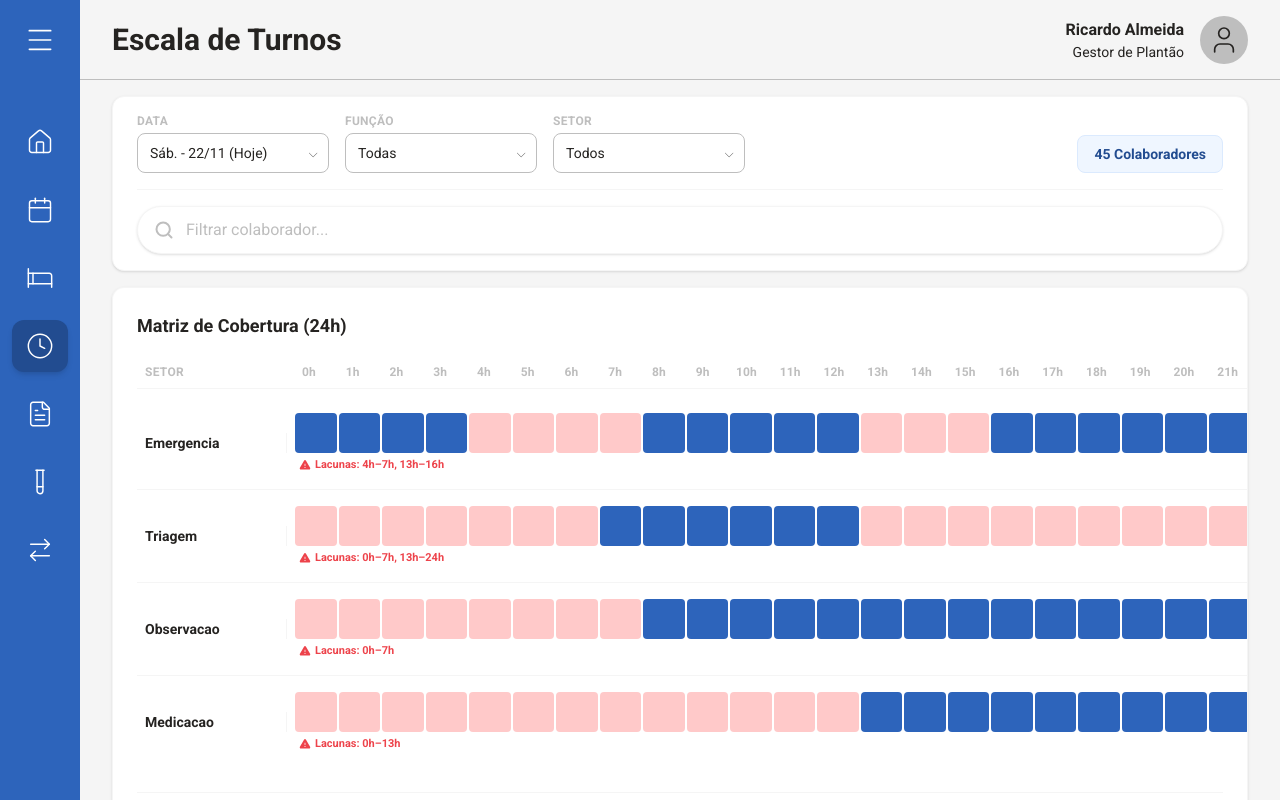
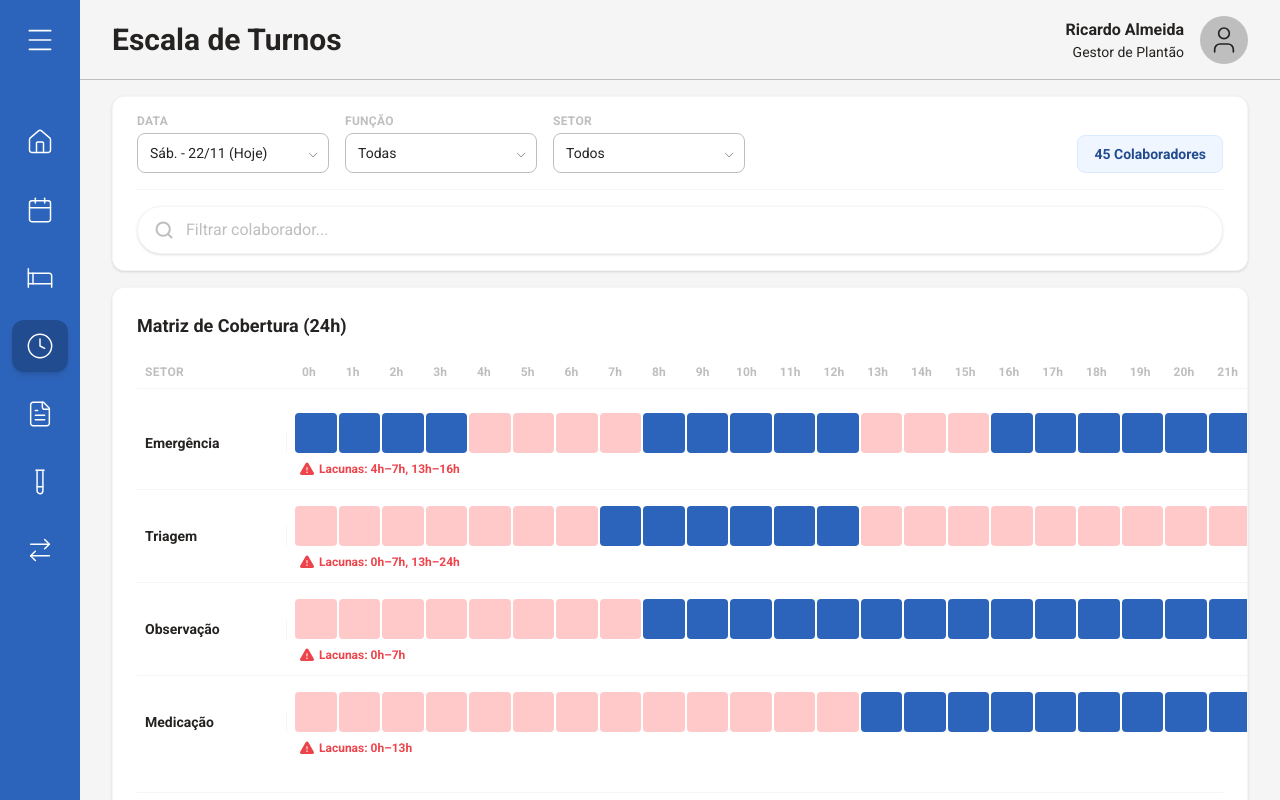
Before and after one commit to llicels/trabalho_banco_de_dados, a React (Vite) app in the folder frontend/: page /turnos in a window 1280 px wide. Built offline with nearby package versions, Linux system fonts and the light colour scheme.

Commit message:
Correções Ortográficas

```diff
--- /dev/null
+++ b/frontend/src/components/icons/WarningIcon.jsx
@@ -0,0 +1,12 @@
+export default function WarningIcon({ className }) {
+  return (
+    <svg
+      className={className}
+      viewBox="0 0 256 256"
+      fill="currentColor"
+      xmlns="http://www.w3.org/2000/svg"
+    >
+      <path d="M236.8,188.09,149.35,36.22h0a24.76,24.76,0,0,0-42.7,0L19.2,188.09a23.51,23.51,0,0,0,0,23.72A24.35,24.35,0,0,0,40.55,224h174.9a24.35,24.35,0,0,0,21.33-12.19A23.51,23.51,0,0,0,236.8,188.09ZM120,104a8,8,0,0,1,16,0v40a8,8,0,0,1-16,0Zm8,88a12,12,0,1,1,12-12A12,12,0,0,1,128,192Z" />
+    </svg>
+  );
+}
--- a/frontend/src/pages/Turnos.jsx
+++ b/frontend/src/pages/Turnos.jsx
@@ -2,6 +2,9 @@ import React, { useState, useMemo } from 'react';
 import { TurnosEscalasModal } from "../components/turnos/TurnosEscalasModal";
 import { SearchBar } from '../components/SearchBar';
 import { FilterSelect } from '../components/FilterSelect';
+
+// Imports de ícones...
+import WarningIcon from '../components/icons/WarningIcon';
 
 // --- DADOS MOCKADOS ---
 const mockColaboradores = [
@@ -11,10 +14,10 @@ const mockColaboradores = [
 ];
 
 const mockMatriz = {
-  Emergencia: { horas: [1, 1, 1, 1, 0, 0, 0, 0, 1, 1, 1, 1, 1, 0, 0, 0, 1, 1, 1, 1, 1, 1, 1, 1], lacunas: "Lacunas: 4h–7h, 13h–16h" },
+  Emergência: { horas: [1, 1, 1, 1, 0, 0, 0, 0, 1, 1, 1, 1, 1, 0, 0, 0, 1, 1, 1, 1, 1, 1, 1, 1], lacunas: "Lacunas: 4h–7h, 13h–16h" },
   Triagem: { horas: [0, 0, 0, 0, 0, 0, 0, 1, 1, 1, 1, 1, 1, 0, 0, 0, 0, 0, 0, 0, 0, 0, 0, 0], lacunas: "Lacunas: 0h–7h, 13h–24h" },
-  Observacao: { horas: [0, 0, 0, 0, 0, 0, 0, 0, 1, 1, 1, 1, 1, 1, 1, 1, 1, 1, 1, 1, 1, 1, 1, 1], lacunas: "Lacunas: 0h–7h" },
-  Medicacao: { horas: [0, 0, 0, 0, 0, 0, 0, 0, 0, 0, 0, 0, 0, 1, 1, 1, 1, 1, 1, 1, 1, 1, 1, 1], lacunas: "Lacunas: 0h–13h" },
+  Observação: { horas: [0, 0, 0, 0, 0, 0, 0, 0, 1, 1, 1, 1, 1, 1, 1, 1, 1, 1, 1, 1, 1, 1, 1, 1], lacunas: "Lacunas: 0h–7h" },
+  Medicação: { horas: [0, 0, 0, 0, 0, 0, 0, 0, 0, 0, 0, 0, 0, 1, 1, 1, 1, 1, 1, 1, 1, 1, 1, 1], lacunas: "Lacunas: 0h–13h" },
 };
 
 const mockEscalaDetalhe = {
@@ -184,10 +187,8 @@ export function Turnos() {
                             {/* Texto de Lacuna (Embaixo) */}
                             <div className="h-4 pl-1">
                                 {mockMatriz[setorKey].lacunas && (
-                                    <span className="text-[11px] font-bold text-Red flex items-center gap-1 animate-pulse">
-                                        <svg xmlns="http://www.w3.org/2000/svg" viewBox="0 0 256 256" fill="currentColor" className="w-3 h-3">
-                                            <path d="M236.8,188.09,149.35,36.22h0a24.76,24.76,0,0,0-42.7,0L19.2,188.09a23.51,23.51,0,0,0,0,23.72A24.35,24.35,0,0,0,40.55,224h174.9a24.35,24.35,0,0,0,21.33-12.19A23.51,23.51,0,0,0,236.8,188.09ZM120,104a8,8,0,0,1,16,0v40a8,8,0,0,1-16,0Zm8,88a12,12,0,1,1,12-12A12,12,0,0,1,128,192Z"/>
-                                        </svg>
+                                    <span className="mt-1 text-xs font-bold text-Red flex items-center gap-1 animate-pulse">
+                                        <WarningIcon className="w-4 h-4"/>
                                         {mockMatriz[setorKey].lacunas}
                                     </span>
                                 )}
```
